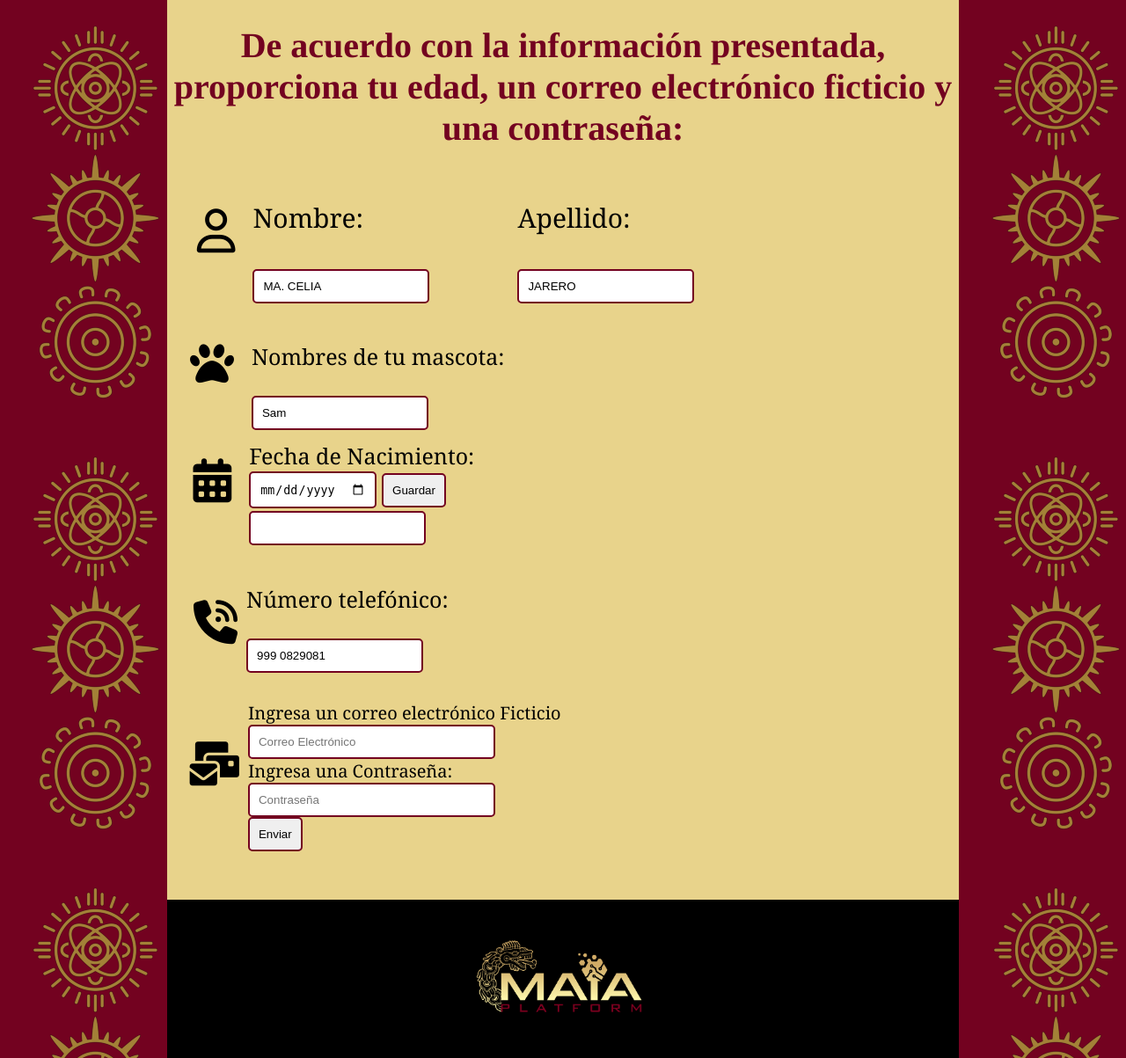
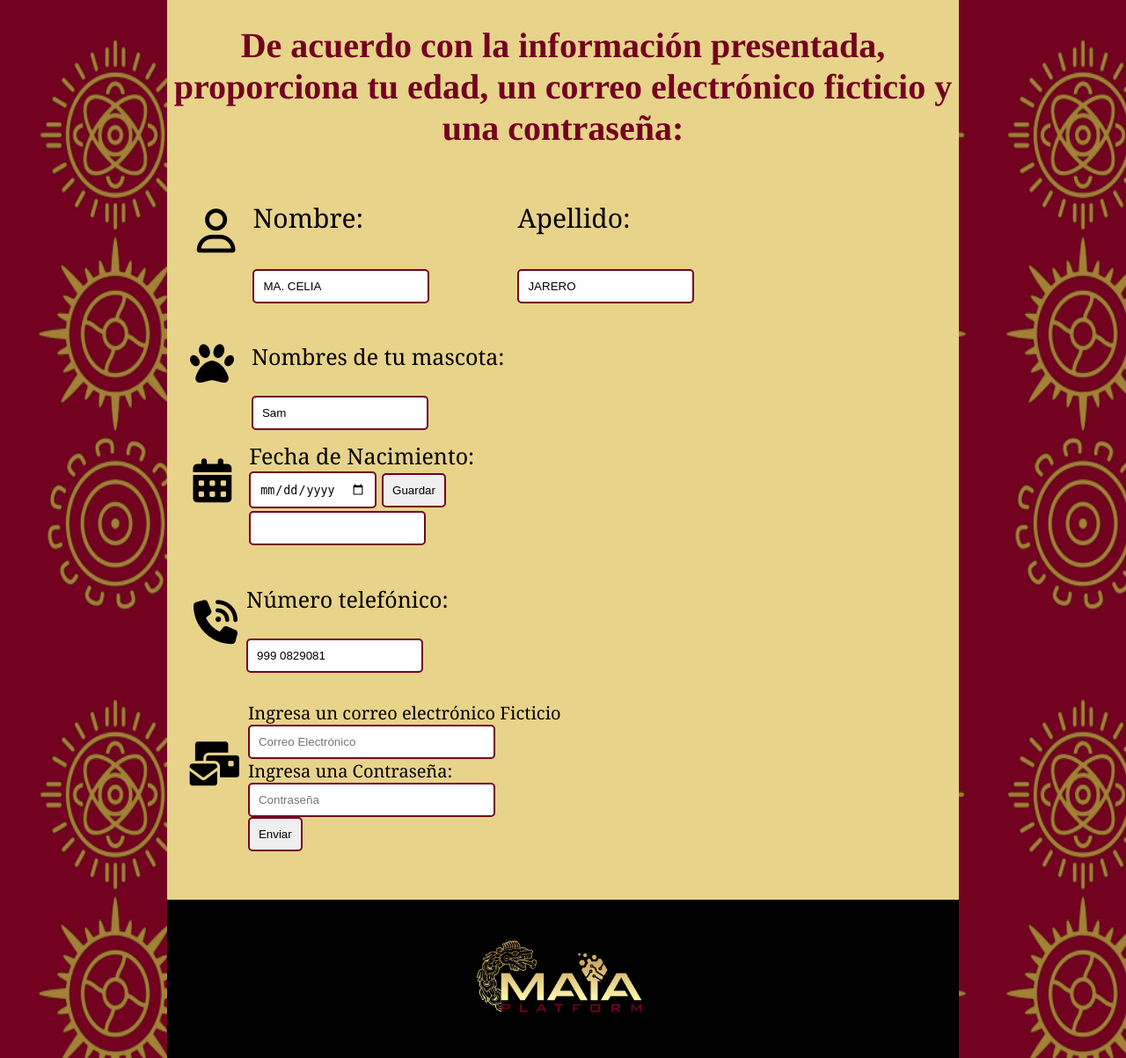
Before and after one commit to CarolinaDg26/validacion_contrasenas, a PHP site: page / in a window 1280 px wide. Shown: the whole page at 88% size. Run offline with PHP 8.4, Linux system fonts and the light colour scheme; some libraries are stand-ins or nearby versions.

Commit message:
modified:   estilo.css

```diff
--- a/estilo.css
+++ b/estilo.css
@@ -5,6 +5,7 @@
     /*border: 1px red solid;*/
     background-color:#730220;
     background-image: url("./imagenes/fondo.png");
+    background-size: 220px 750px;
   }
   .fondo{
     background-color: #E8D38B;
```
